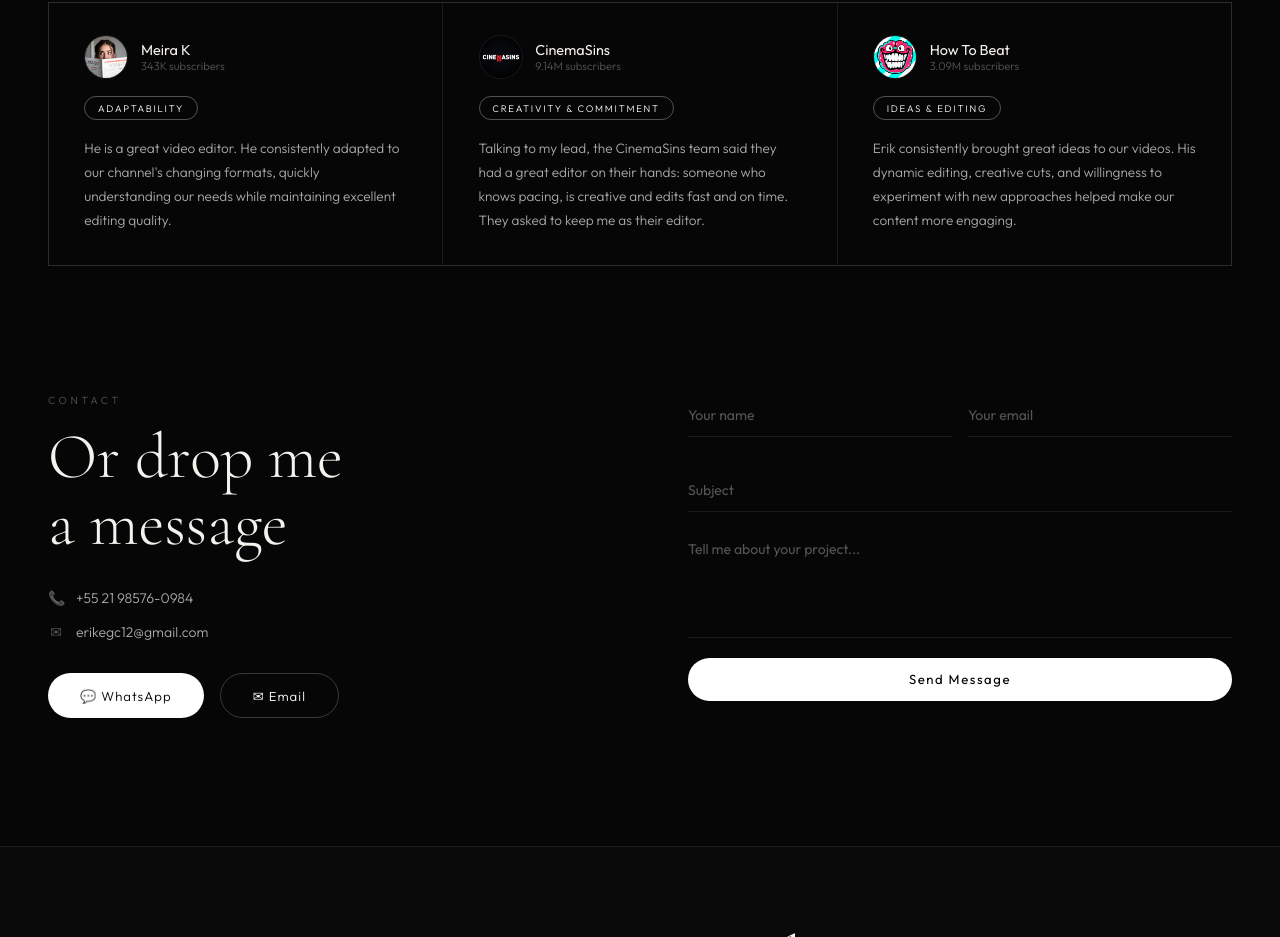
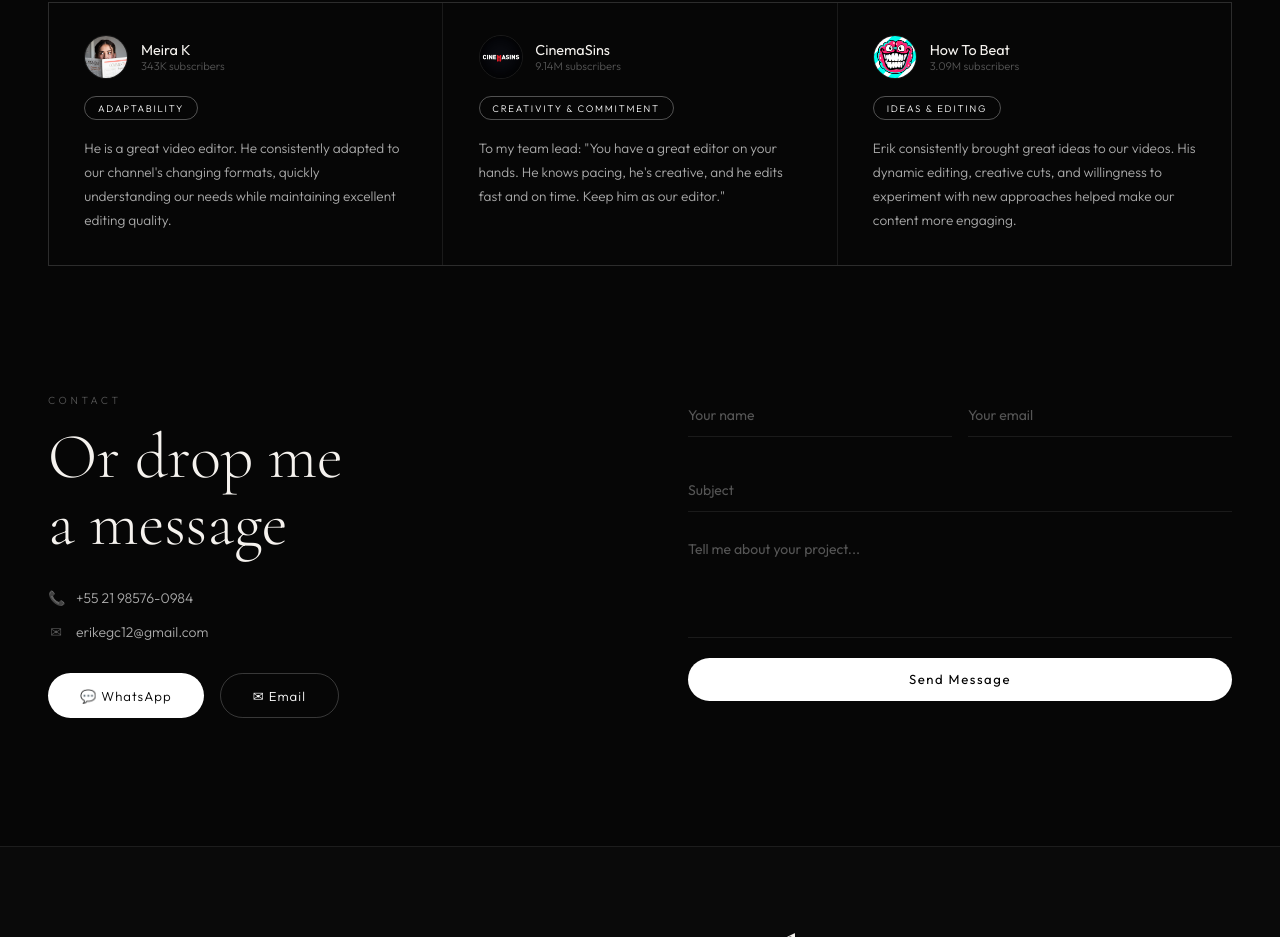
Before and after one commit to erikegc12-sys/Erik_Gomes, a plain HTML site: page index.html in a window 1280 px wide. Shown: the part 5464-6401 px from the top of the page. Drawn offline with nearby package versions, Linux system fonts and the light colour scheme.

Commit message:
CinemaSins feedback as quote to team lead, EN/PT
Co-Authored-By: Claude Opus 5.5 <noreply@anthropic.com>
Claude-Session: https://claude.ai/code/session_017LUfiUZDVgpBVsPRvfdLnn

```diff
--- a/index.html
+++ b/index.html
@@ -853,7 +853,7 @@ body::after{content:'';position:fixed;inset:0;background-image:url("data:[embedd
   <div class="fb-card reveal">
     <div class="fb-who"><img src="images/clients/cinemasins.jpg" alt="CinemaSins"><div><div class="fb-name">CinemaSins</div><div class="fb-role" data-en="9.14M subscribers" data-pt="9,14 mi inscritos">9.14M subscribers</div></div></div>
     <span class="fb-trait" data-en="Creativity &amp; commitment" data-pt="Criatividade e compromisso">Creativity & commitment</span>
-    <p class="fb-text" data-en="Talking to my lead, the CinemaSins team said they had a great editor on their hands: someone who knows pacing, is creative and edits fast and on time. They asked to keep me as their editor." data-pt="Falando com o meu chefe, o time do CinemaSins disse que eles tinham um grande editor nas mãos: alguém que sabe dar pacing, é criativo e edita rápido e no prazo. E pediram para me manter como editor deles.">Talking to my lead, the CinemaSins team said they had a great editor on their hands: someone who knows pacing, is creative and edits fast and on time. They asked to keep me as their editor.</p>
+    <p class="fb-text" data-en="To my team lead: &quot;You have a great editor on your hands. He knows pacing, he&#x27;s creative, and he edits fast and on time. Keep him as our editor.&quot;" data-pt="Para o meu líder de equipe: &quot;Vocês têm um grande editor nas mãos. Ele sabe dar pacing, é criativo e edita rápido e no prazo. Mantenham ele como nosso editor.&quot;">To my team lead: "You have a great editor on your hands. He knows pacing, he's creative, and he edits fast and on time. Keep him as our editor."</p>
   </div>
 
   <div class="fb-card reveal">
```
